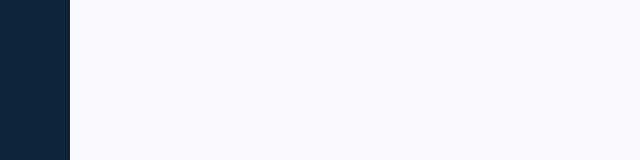
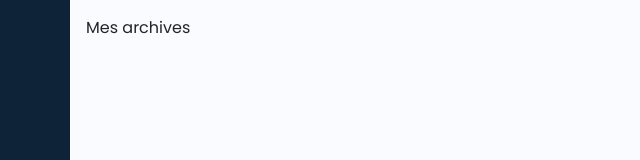
Before and after one commit to Finoana1822/info_592_projet2, a React (Vite) app: page /archives in a window 1280 px wide. Before the commit this address had no page. Shown: the top 160 px of the page, without its empty margins (0-640 px from the left). Built offline with nearby package versions, Linux system fonts and the light colour scheme; sample sign-in values are in the browser's storage; some icons are missing.

Commit message:
archives

```diff
--- a/src/App.tsx
+++ b/src/App.tsx
@@ -4,7 +4,7 @@
 import "./styles/app.scss";
 
 function App() {
-  const {token} = UserState()
+  const { token } = UserState();
   return (
     <LayoutProvider token={token}>
       <Routing />
--- a/src/components/navbar/link.ts
+++ b/src/components/navbar/link.ts
@@ -10,15 +10,15 @@
     menu: "Mes archives",
     route: "/archives",
     iconName: "lni lni-archive",
-    subMenu: [
-      {
-        menu: "archive1",
-        route: "/archive/archive1",
-      },
-      {
-        menu: "archive2",
-        route: "/archive/archive2",
-      },
-    ],
+    // subMenu: [
+    //   {
+    //     menu: "archive1",
+    //     route: "/archive/archive1",
+    //   },
+    //   {
+    //     menu: "archive2",
+    //     route: "/archive/archive2",
+    //   },
+    // ],
   },
 ];
--- /dev/null
+++ b/src/pages/archive/archive.tsx
@@ -0,0 +1,7 @@
+import React from "react";
+
+const Archive: React.FC = () => {
+  return <div>Mes archives</div>;
+};
+
+export default Archive;
--- a/src/routing/route.tsx
+++ b/src/routing/route.tsx
@@ -5,13 +5,15 @@
 import PublicRoutes from "../Utils/public-route";
 import LoginPage from "../pages/login/login";
 import File from "../pages/file/file";
+import Archive from "../pages/archive/archive";
 
 const Routing: React.FC = () => {
   return (
-<Routes>
+    <Routes>
       <Route element={<PrivateRoutes />}>
         <Route element={<Home />} path="/" />
         <Route element={<File />} path="/:id/:folderName" />
+        <Route element={<Archive />} path="/archives" />
         {/* <Route element={<NotFoundPage />} path="*" /> */}
         {/* mettre toutes les routes à protéger ici */}
       </Route>
```
